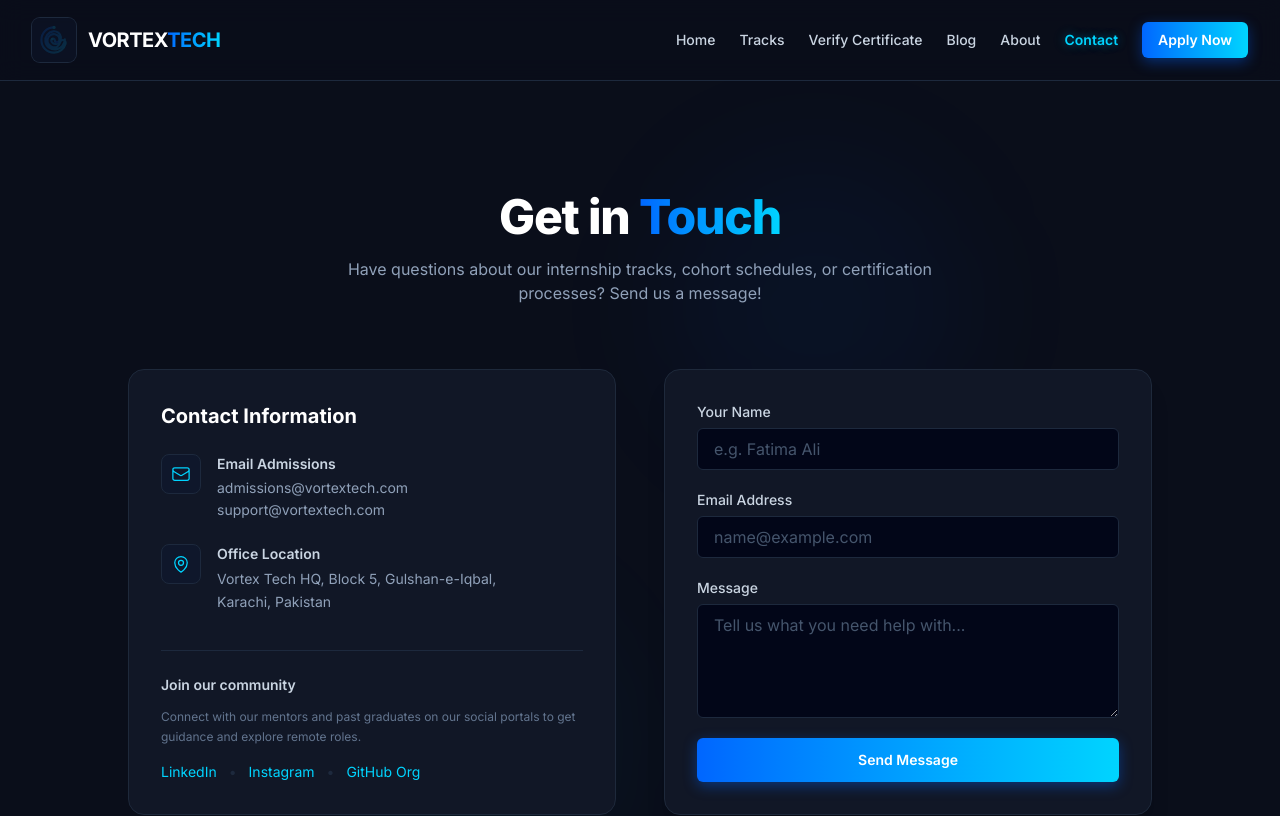
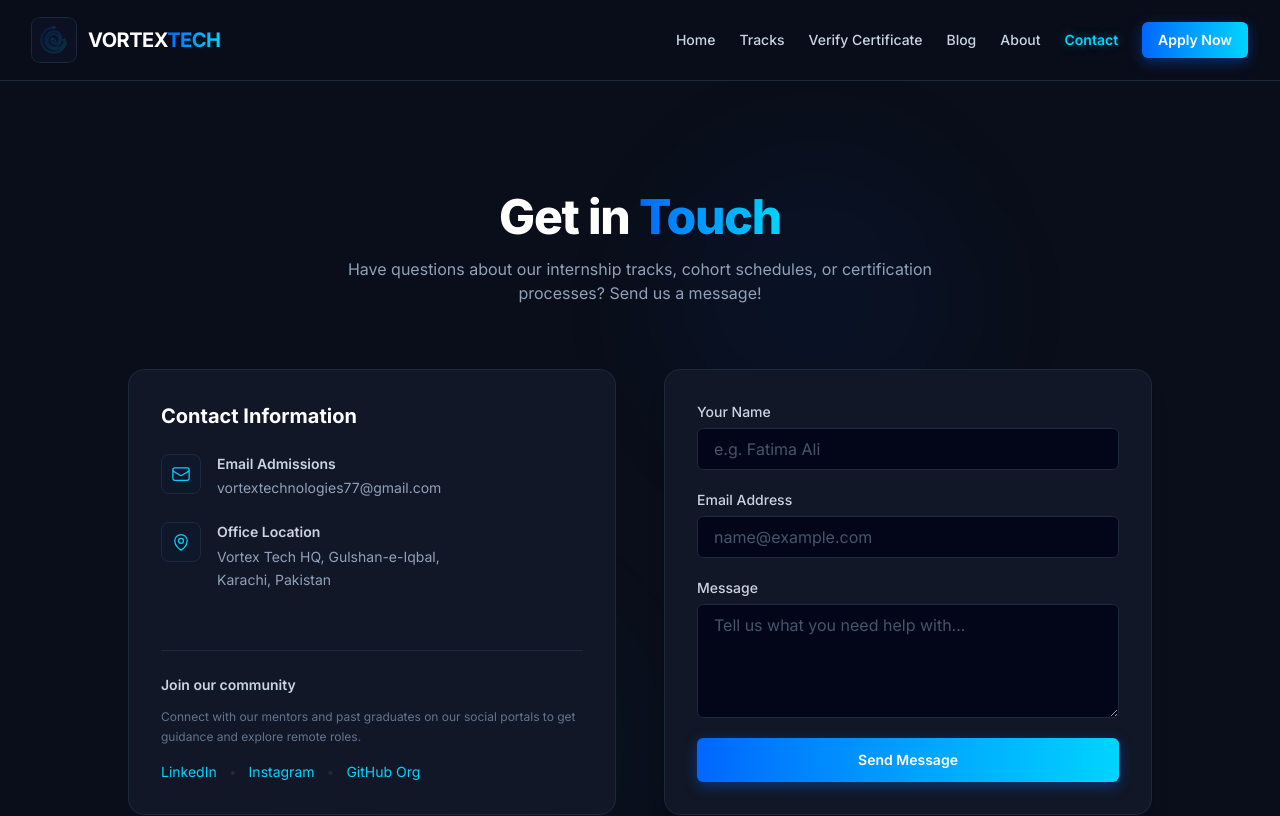
Before and after one commit to Khet-Vaswani/vortex-tech-website, a Next.js app: page /contact in a window 1280 px wide. Shown: the top 816 px of the page. Built offline with nearby package versions, Linux system fonts and the light colour scheme.

Commit message:
Email address updated

```diff
--- a/src/app/contact/page.js
+++ b/src/app/contact/page.js
@@ -86,10 +86,7 @@ export default function Contact() {
                   <div>
                     <h3 className="text-sm font-semibold text-slate-300">Email Admissions</h3>
                     <p className="mt-1 text-sm text-slate-400 hover:text-white transition-colors">
-                      <a href="mailto:admissions@vortextech.com">admissions@vortextech.com</a>
-                    </p>
-                    <p className="mt-0.5 text-sm text-slate-400 hover:text-white transition-colors">
-                      <a href="mailto:support@vortextech.com">support@vortextech.com</a>
+                      <a href="mailto:vortextechnologies77@gmail.com">vortextechnologies77@gmail.com</a>
                     </p>
                   </div>
                 </div>
@@ -105,7 +102,7 @@ export default function Contact() {
                   <div>
                     <h3 className="text-sm font-semibold text-slate-300">Office Location</h3>
                     <p className="mt-1 text-sm text-slate-400 leading-relaxed">
-                      Vortex Tech HQ, Block 5, Gulshan-e-Iqbal,<br />
+                      Vortex Tech HQ, Gulshan-e-Iqbal,<br />
                       Karachi, Pakistan
                     </p>
                   </div>
@@ -162,9 +159,8 @@ export default function Contact() {
                     value={formData.name}
                     onChange={handleChange}
                     placeholder="e.g. Fatima Ali"
-                    className={`mt-1.5 block w-full rounded-md border bg-slate-950 px-4 py-2 text-white placeholder-slate-600 focus:outline-none focus:ring-2 focus:ring-vortex-cyan focus:border-transparent ${
-                      errors.name ? "border-red-500" : "border-slate-800"
-                    }`}
+                    className={`mt-1.5 block w-full rounded-md border bg-slate-950 px-4 py-2 text-white placeholder-slate-600 focus:outline-none focus:ring-2 focus:ring-vortex-cyan focus:border-transparent ${errors.name ? "border-red-500" : "border-slate-800"
+                      }`}
                   />
                   {errors.name && <p className="mt-1 text-xs text-red-500">{errors.name}</p>}
                 </div>
@@ -180,9 +176,8 @@ export default function Contact() {
                     value={formData.email}
                     onChange={handleChange}
                     placeholder="name@example.com"
-                    className={`mt-1.5 block w-full rounded-md border bg-slate-950 px-4 py-2 text-white placeholder-slate-600 focus:outline-none focus:ring-2 focus:ring-vortex-cyan focus:border-transparent ${
-                      errors.email ? "border-red-500" : "border-slate-800"
-                    }`}
+                    className={`mt-1.5 block w-full rounded-md border bg-slate-950 px-4 py-2 text-white placeholder-slate-600 focus:outline-none focus:ring-2 focus:ring-vortex-cyan focus:border-transparent ${errors.email ? "border-red-500" : "border-slate-800"
+                      }`}
                   />
                   {errors.email && <p className="mt-1 text-xs text-red-500">{errors.email}</p>}
                 </div>
@@ -198,9 +193,8 @@ export default function Contact() {
                     value={formData.message}
                     onChange={handleChange}
                     placeholder="Tell us what you need help with..."
-                    className={`mt-1.5 block w-full rounded-md border bg-slate-950 px-4 py-2 text-white placeholder-slate-600 focus:outline-none focus:ring-2 focus:ring-vortex-cyan focus:border-transparent ${
-                      errors.message ? "border-red-500" : "border-slate-800"
-                    }`}
+                    className={`mt-1.5 block w-full rounded-md border bg-slate-950 px-4 py-2 text-white placeholder-slate-600 focus:outline-none focus:ring-2 focus:ring-vortex-cyan focus:border-transparent ${errors.message ? "border-red-500" : "border-slate-800"
+                      }`}
                   ></textarea>
                   {errors.message && <p className="mt-1 text-xs text-red-500">{errors.message}</p>}
                 </div>
```
